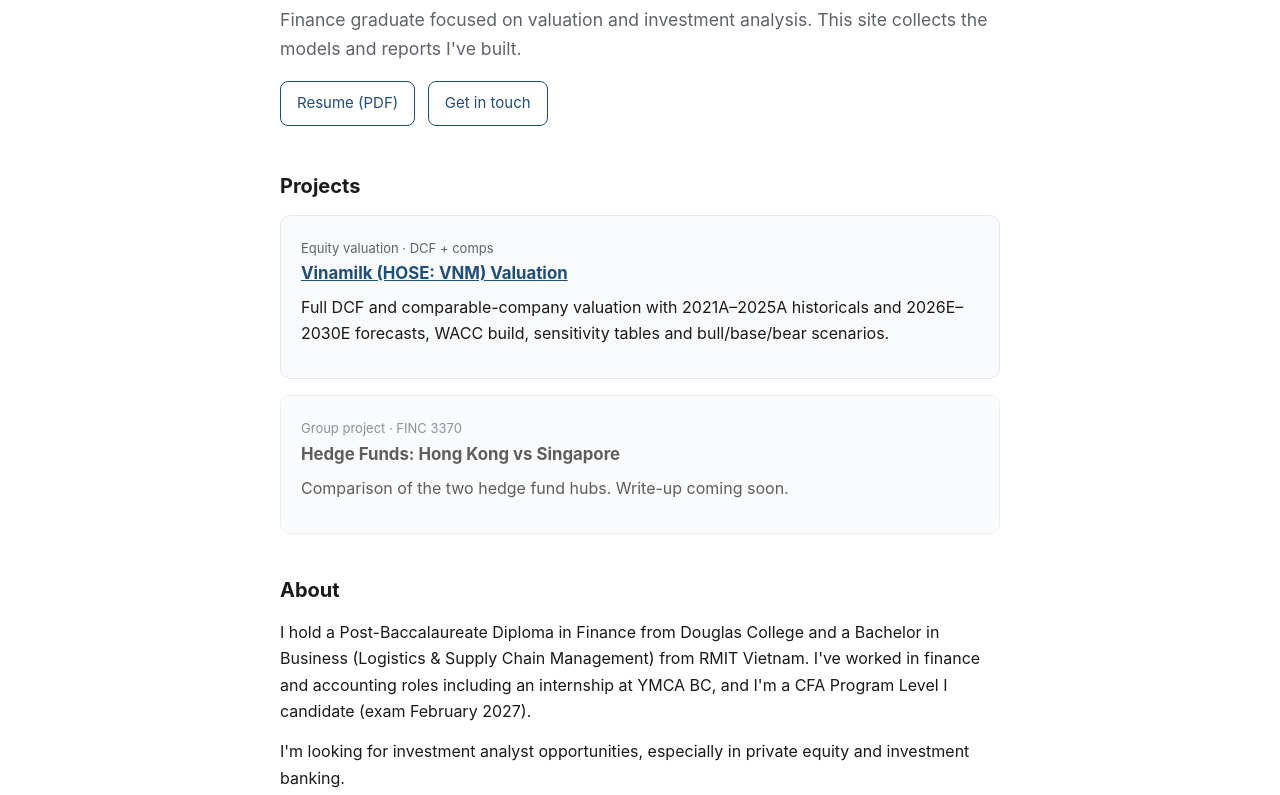
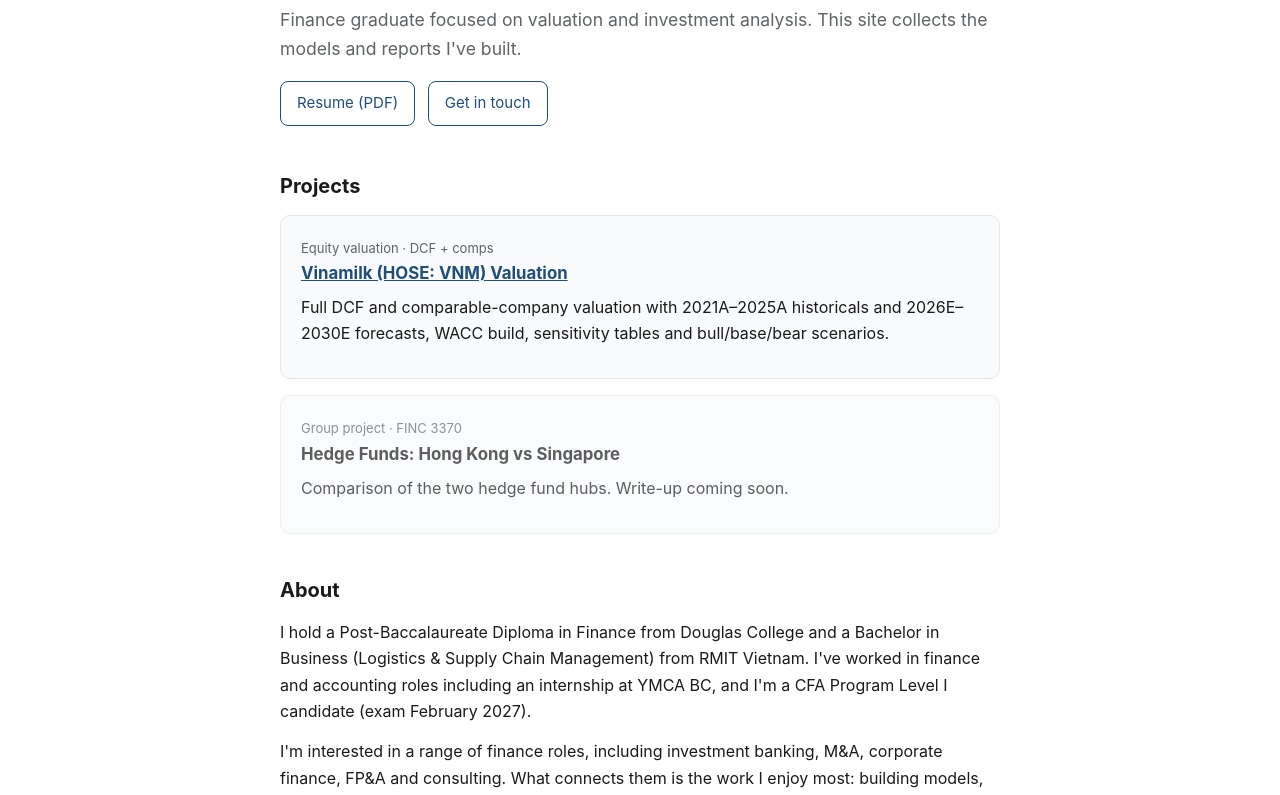
Before and after one commit to TomTrinh2512/TomTrinh2512.github.io, a plain HTML site: page index.html in a window 1280 px wide. Shown: the part 155-950 px from the top of the page. Drawn offline with Linux system fonts and the light colour scheme.

Commit message:
Update index.html

```diff
--- a/index.html
+++ b/index.html
@@ -43,7 +43,7 @@
 
     <h2 id="about">About</h2>
     <p>I hold a Post-Baccalaureate Diploma in Finance from Douglas College and a Bachelor in Business (Logistics &amp; Supply Chain Management) from RMIT Vietnam. I've worked in finance and accounting roles including an internship at YMCA BC, and I'm a CFA Program Level I candidate (exam February 2027).</p>
-    <p>I'm looking for investment analyst opportunities, especially in private equity and investment banking.</p>
+    <p>I'm interested in a range of finance roles, including investment banking, M&amp;A, corporate finance, FP&amp;A and consulting. What connects them is the work I enjoy most: building models, valuing businesses and turning the numbers into a clear recommendation.</p>
 
     <h2 id="contact">Contact</h2>
     <ul>
```
